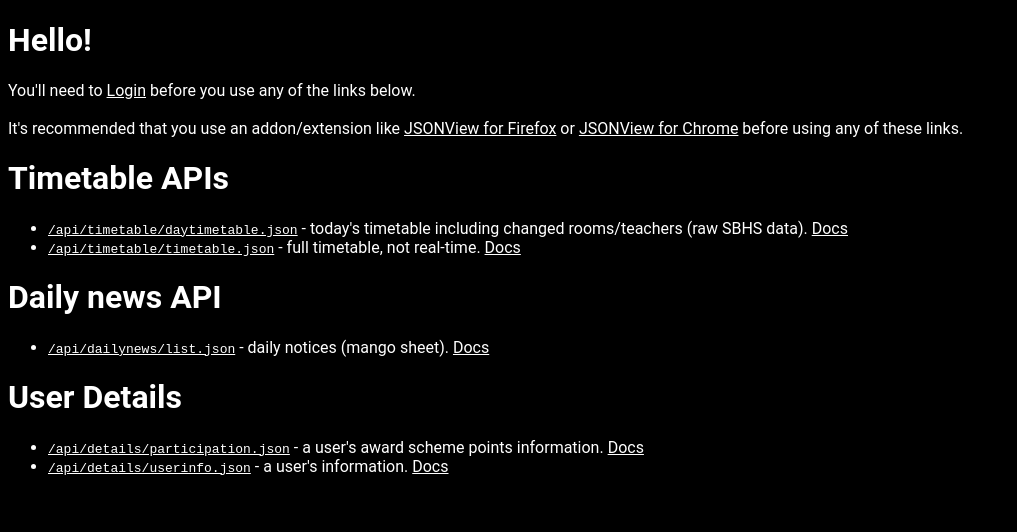
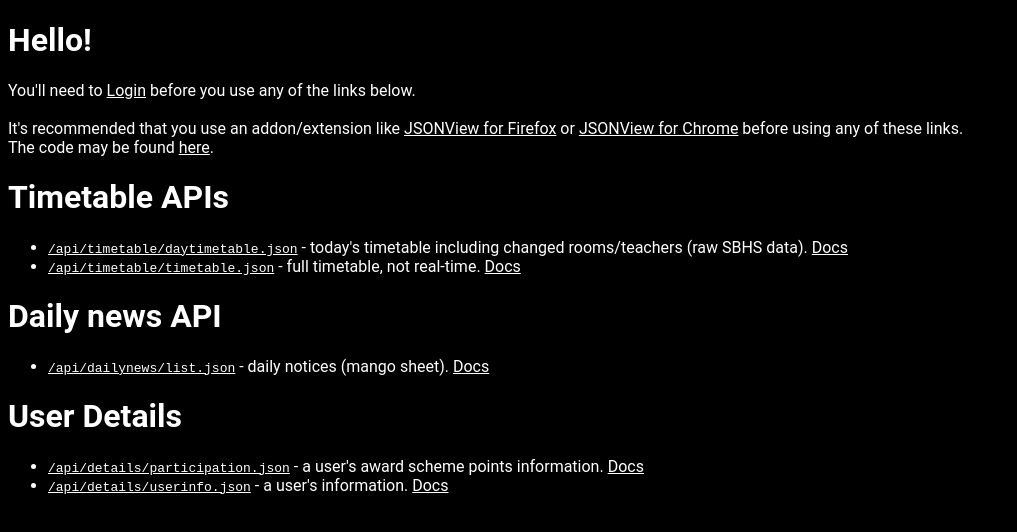
Before and after one commit to sbhs-forkbombers/sbhs-api-playground, a website: page index.html in a window 1280 px wide. Shown: the whole page, without its empty margins (0-1017 px from the left). Drawn offline with Linux system fonts and the light colour scheme.

Commit message:
Add README and link to the code on index.html

```diff
--- a/index.html
+++ b/index.html
@@ -13,7 +13,7 @@ pre {
 <h1>Hello!</h1>
 You'll need to <a href="/try_do_oauth">Login</a> before you use any of the links below.<br /><br />
 It's recommended that you use an addon/extension like <a href="https://addons.mozilla.org/en-US/firefox/addon/jsonview">JSONView for Firefox</a> or <a href="https://chrome.google.com/webstore/detail/jsonview/chklaanhfefbnpoihckbnefhakgolnmc">JSONView for Chrome</a> before using any of these links.<br />
-
+The code may be found <a href="https://github.com/sbhs-forkbombers/sbhs-api-playground">here</a>.
 <h1>Timetable APIs</h1>
 <ul>
 	<li><pre><a href="/api/daytimetable.json">/api/timetable/daytimetable.json</a></pre> - today's timetable including changed rooms/teachers (raw SBHS data). <a href="http://student.sbhs.net.au/help/api/doc/timetable#daytimetable">Docs</a></li>
```
Also changed, not shown: README.md (added).
